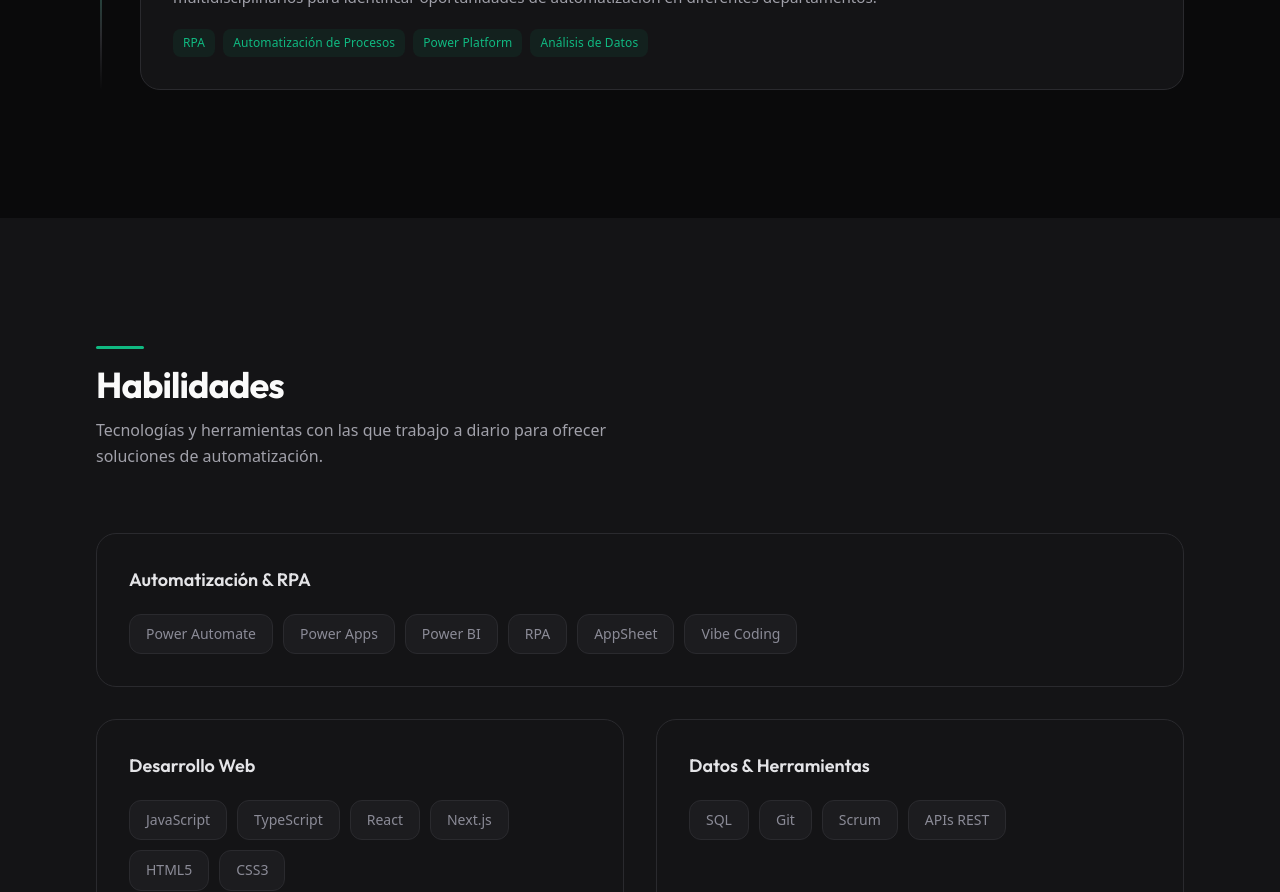
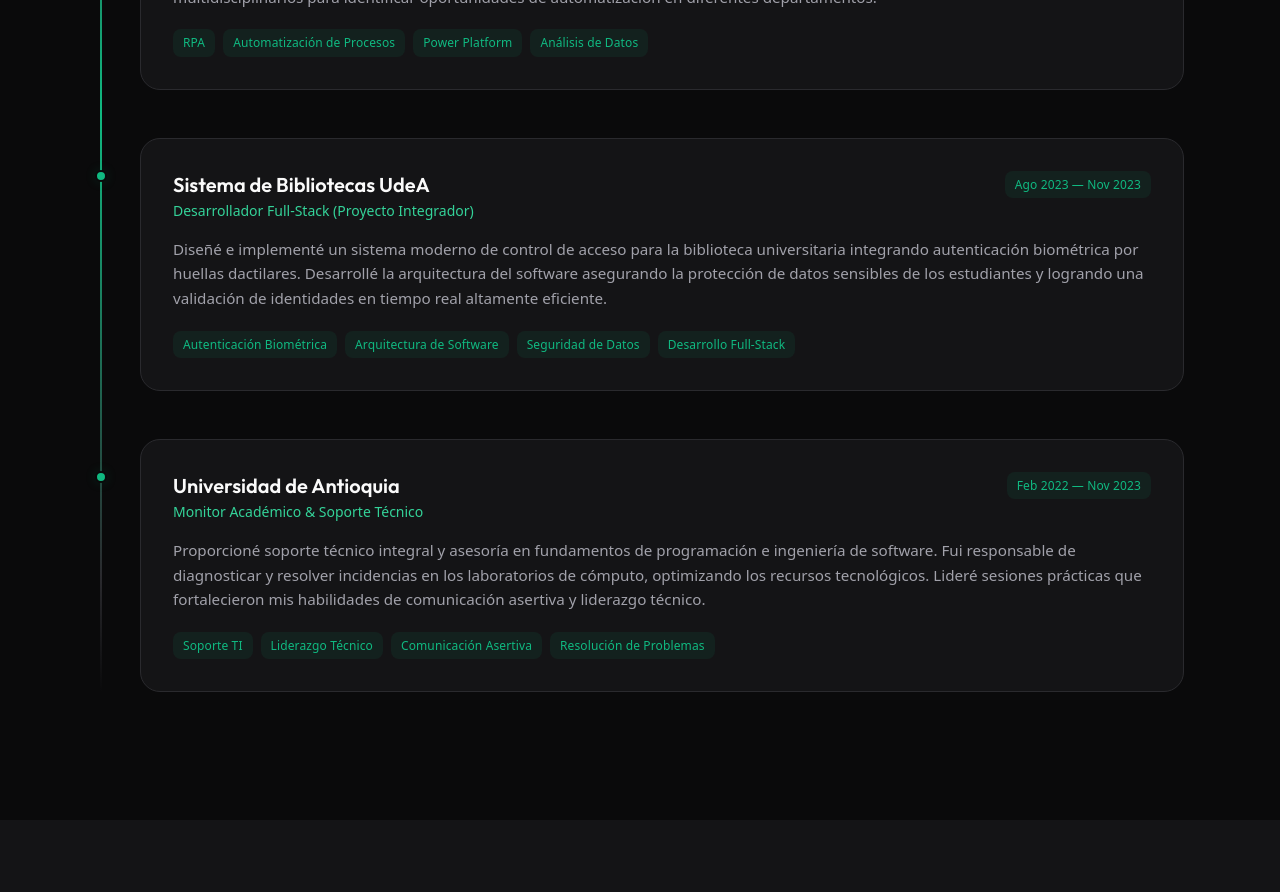
Before and after one commit to JoseOP99/portafolio, a Next.js app: page / in a window 1280 px wide. Shown: the part 1580-2472 px from the top of the page. Built offline with nearby package versions, Linux system fonts and the light colour scheme.

Commit message:
feat: añadir experiencia de monitor y proyecto integrador de biometría

```diff
--- a/data/profile.ts
+++ b/data/profile.ts
@@ -94,6 +94,32 @@
         "Análisis de Datos",
       ],
     },
+    {
+      company: "Sistema de Bibliotecas UdeA",
+      role: "Desarrollador Full-Stack (Proyecto Integrador)",
+      period: "Ago 2023 — Nov 2023",
+      description:
+        "Diseñé e implementé un sistema moderno de control de acceso para la biblioteca universitaria integrando autenticación biométrica por huellas dactilares. Desarrollé la arquitectura del software asegurando la protección de datos sensibles de los estudiantes y logrando una validación de identidades en tiempo real altamente eficiente.",
+      technologies: [
+        "Autenticación Biométrica",
+        "Arquitectura de Software",
+        "Seguridad de Datos",
+        "Desarrollo Full-Stack",
+      ],
+    },
+    {
+      company: "Universidad de Antioquia",
+      role: "Monitor Académico & Soporte Técnico",
+      period: "Feb 2022 — Nov 2023",
+      description:
+        "Proporcioné soporte técnico integral y asesoría en fundamentos de programación e ingeniería de software. Fui responsable de diagnosticar y resolver incidencias en los laboratorios de cómputo, optimizando los recursos tecnológicos. Lideré sesiones prácticas que fortalecieron mis habilidades de comunicación asertiva y liderazgo técnico.",
+      technologies: [
+        "Soporte TI",
+        "Liderazgo Técnico",
+        "Comunicación Asertiva",
+        "Resolución de Problemas",
+      ],
+    },
   ],
 
   education: [
```
